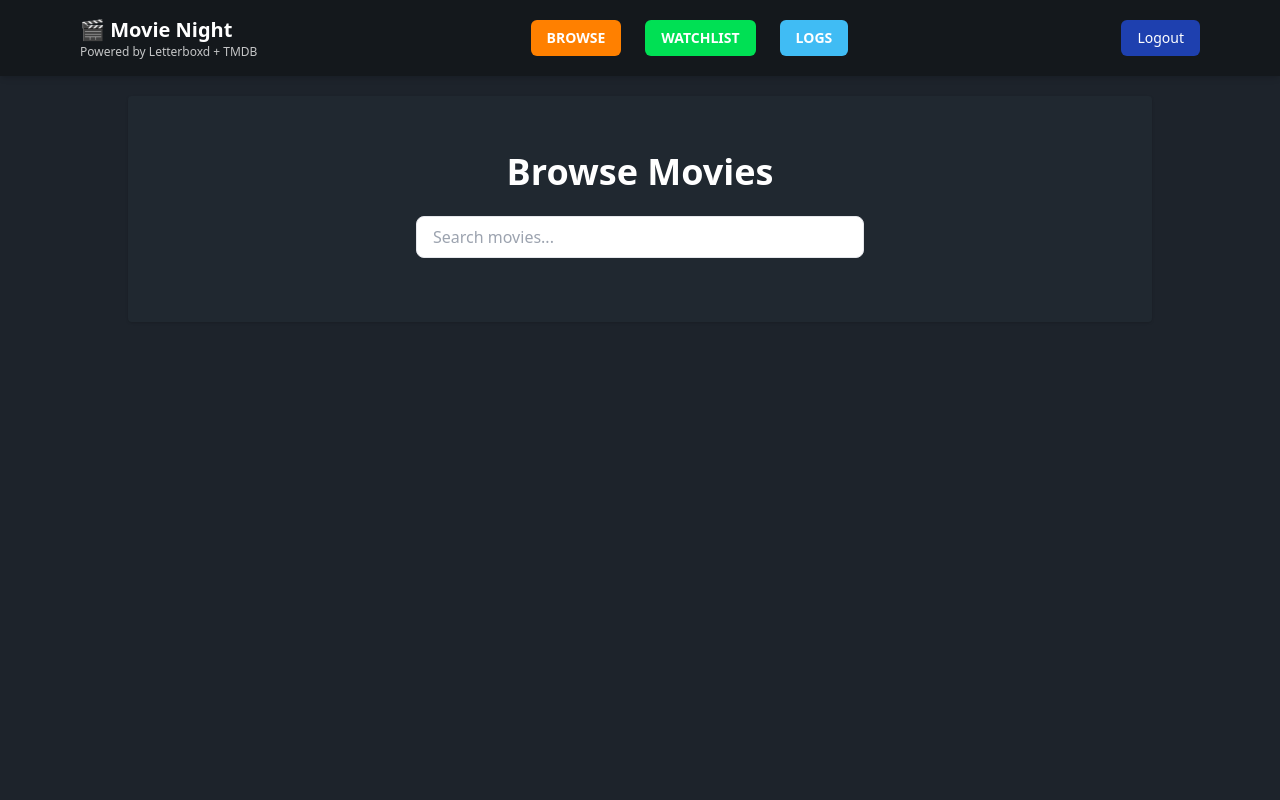
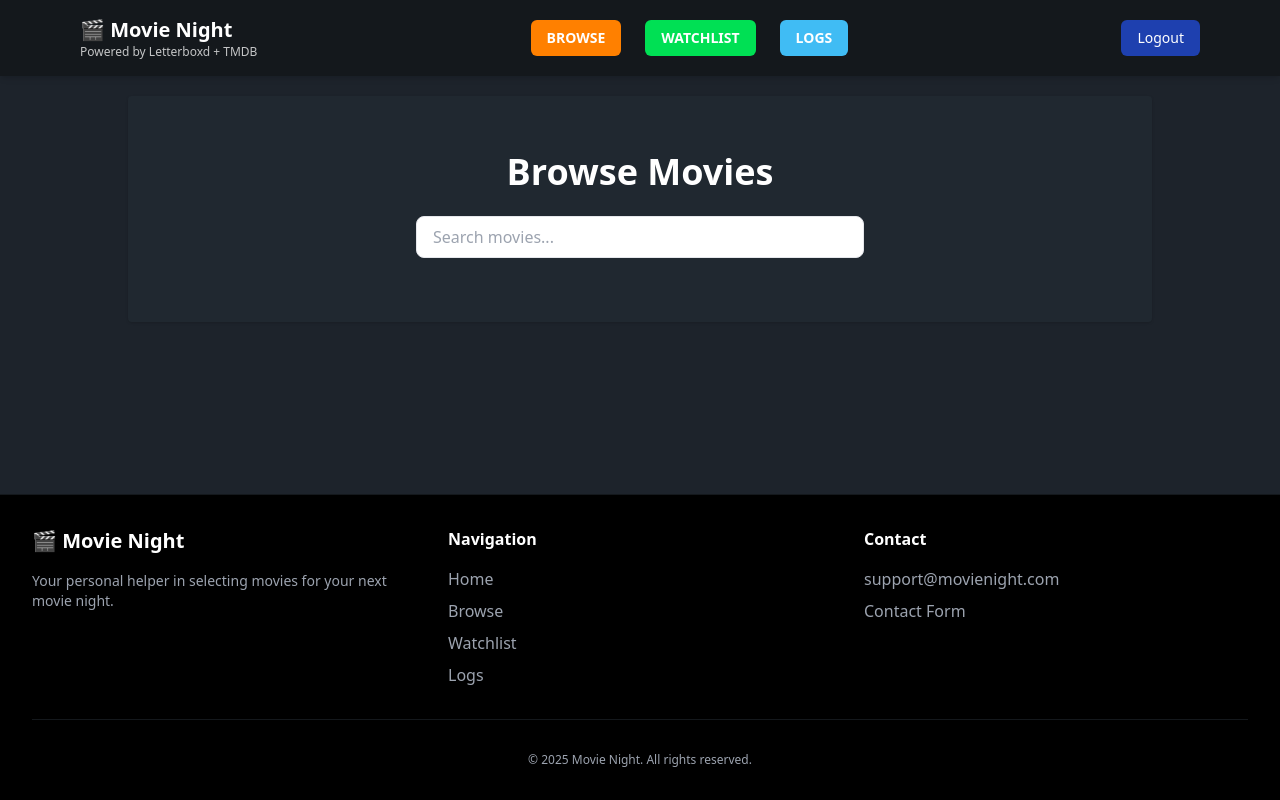
Before and after one commit to BrendanDasilva/MovieNightApp, a React (Vite) app: page /browse in a window 1280 px wide. Shown: the top 800 px of the page. Built offline with nearby package versions, Linux system fonts and the light colour scheme; sample sign-in values are in the browser's storage.

Commit message:
small style changes across pages - added a genre dropdown for the spotlight section on the home page

```diff
--- a/src/components/MovieModal.jsx
+++ b/src/components/MovieModal.jsx
@@ -123,7 +123,7 @@ const MovieModal = ({
             </div>
 
             <div className="flex-1 overflow-y-auto">
-              <h2 className="text-2xl font-bold mb-4">
+              <h2 className="text-2xl font-bold">
                 {details.title}
                 {details.year && ` (${details.year})`}
               </h2>
--- a/src/pages/Browse.jsx
+++ b/src/pages/Browse.jsx
@@ -33,8 +33,8 @@ const Browse = () => {
   }, [searchQuery]);
 
   return (
-    <div>
-      <div className="min-h-screen p-8 pt-16">
+    <div className="min-h-screen flex flex-col">
+      <div className="flex-grow p-8 pt-16">
         <div className="max-w-6xl mx-auto">
           {/* Search Container */}
           <div className="w-full max-w-5xl mx-auto px-4 py-10 bg-[#202830] text-white rounded shadow mt-8 mb-12">
@@ -50,9 +50,10 @@ const Browse = () => {
             </div>
           </div>
 
-          {/* Results Container */}
+          {/* Results Container - Only render when there are results */}
+          {results.length > 0 && (
             <div className="mt-8 bg-[#202830] rounded-lg shadow">
-            <div className="grid grid-cols-2 sm:grid-cols-3 md:grid-cols-4 lg:grid-cols-5 gap-4">
+              <div className="grid grid-cols-2 sm:grid-cols-3 md:grid-cols-4 lg:grid-cols-5 gap-4 p-4">
                 {results.map((movie) => (
                   <div
                     key={movie.id}
@@ -78,6 +79,7 @@ const Browse = () => {
                 ))}
               </div>
             </div>
+          )}
 
           {selectedMovie && (
             <MovieModal
--- a/src/pages/Home.jsx
+++ b/src/pages/Home.jsx
@@ -202,7 +202,9 @@ const Home = () => {
 
       <div className="w-full max-w-5xl mb-8 px-4 py-10 bg-[#202830] text-white rounded shadow">
         <div className="flex justify-between items-center mb-6">
-          <h2 className="text-2xl font-bold">{selectedGenre.name} Spotlight</h2>
+          <h2 className="text-2xl font-bold">
+            Popular in {selectedGenre.name}
+          </h2>
           <div className="relative">
             <select
               value={selectedGenre.id}
--- a/src/pages/Watchlist.jsx
+++ b/src/pages/Watchlist.jsx
@@ -304,7 +304,7 @@ const Watchlist = ({ onLogout }) => {
             </thead>
             <tbody>
               {visibleMovies.map((title, idx) => (
-                <tr key={idx} className="border-b hover:bg-gray-100">
+                <tr key={idx} className="hover:bg-gray-500">
                   <td className="p-3">{title}</td>
                   <td className="p-3">
                     <button
```
Lines whose indentation alone changed are shown as unchanged.
